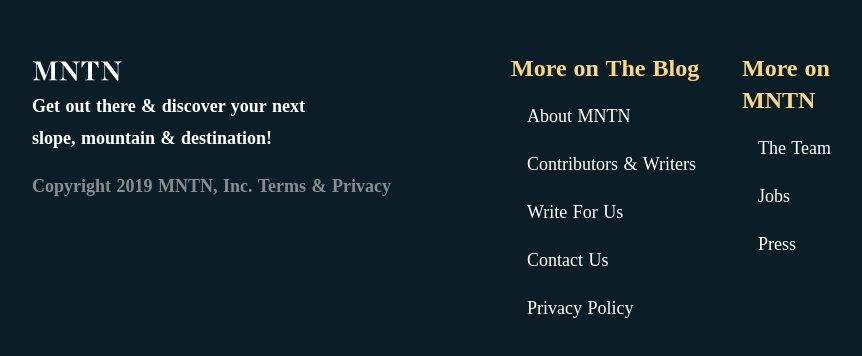
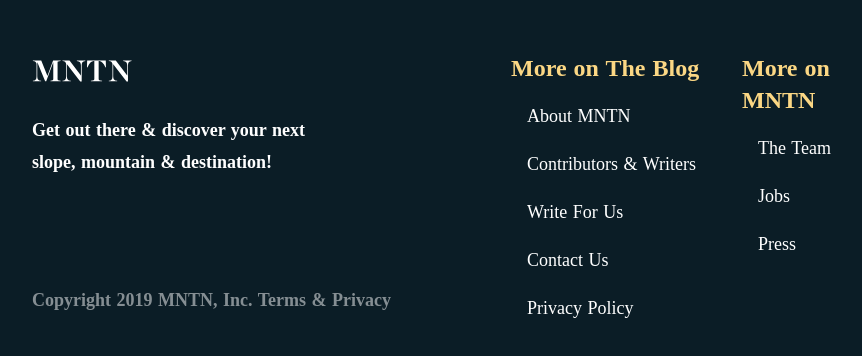
Before and after one commit to zhunus1/Task1, a Nuxt app: page / in a window 1280 px wide. Shown: the part 1746-2102 px from the top of the page, without its empty margins (197-1059 px from the left). Built offline with nearby package versions, Linux system fonts and the light colour scheme; no server answers.

Commit message:
final commit

```diff
--- a/components/Footer.vue
+++ b/components/Footer.vue
@@ -1,8 +1,8 @@
 <template>
   <div class="footer">
-    <div class="test row justify-content-md-center">
+    <div class="row justify-content-md-center">
       <div class="first col">
-        <svg width="90" height="38" viewBox="0 0 108 24" fill="none" xmlns="http://www.w3.org/2000/svg">
+        <svg width="100" height="38" viewBox="0 0 108 24" fill="none" xmlns="http://www.w3.org/2000/svg">
           <g clip-path="url(#clip0)">
             <path d="M0.96 23H9.856V22.552C6.656 22.136 5.696 20.792 5.696 17.56V2.872H5.888L14.208 23.032H15.36L22.816 2.872H22.976V20.728C22.976 22.008 22.176 22.456 19.904 22.552V23H30.944V22.552C28.256 22.456 27.616 21.944 27.616 20.728V2.968C27.616 1.752 28.256 1.208 30.944 1.112V0.695999H22.784L16.736 17.144H16.576L9.984 0.695999H0.96V1.112C3.712 1.176 4.896 2.648 4.896 4.568V17.56C4.896 20.792 3.968 22.168 0.96 22.552V23Z" fill="white"/>
             <path d="M52.128 23.352H53.664V6.104C53.664 2.936 54.528 1.56 57.536 1.112V0.695999H48.448V1.112C51.68 1.496 52.864 2.936 52.864 6.104V16.728H52.832L40.512 0.695999H32.96V1.112C35.712 1.24 36.896 2.872 36.896 4.824V17.56C36.896 20.792 35.968 22.168 32.96 22.552V23H41.984V22.552C38.72 22.2 37.696 20.792 37.696 17.56V4.728H37.728L52.128 23.352Z" fill="white"/>
@@ -15,8 +15,8 @@
             </clipPath>
           </defs>
         </svg>
-        <p>Get out there & discover your next<br> slope, mountain & destination!</p>
-        <p class="copyright">Copyright 2019 MNTN, Inc. Terms & Privacy</p>
+        <p class="margin-top">Get out there & discover your next<br> slope, mountain & destination!</p>
+        <p class="copyright bottom-align-text">Copyright 2019 MNTN, Inc. Terms & Privacy</p>
       </div>
       <div class="second col-md-auto">
         <ul class="nav flex-column">
@@ -99,4 +99,15 @@
   line-height: 32px;
   color: #ffffff;
 }
+
+.bottom-align-text {
+    position: absolute;
+    bottom: 0;
+    left: 20;
+}
+
+.margin-top {
+  margin-top: 24px;
+
+}
 </style>
```
